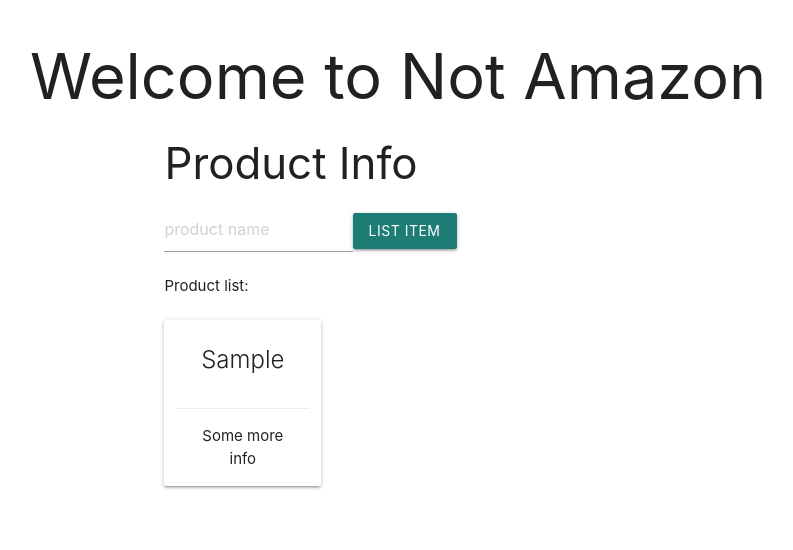
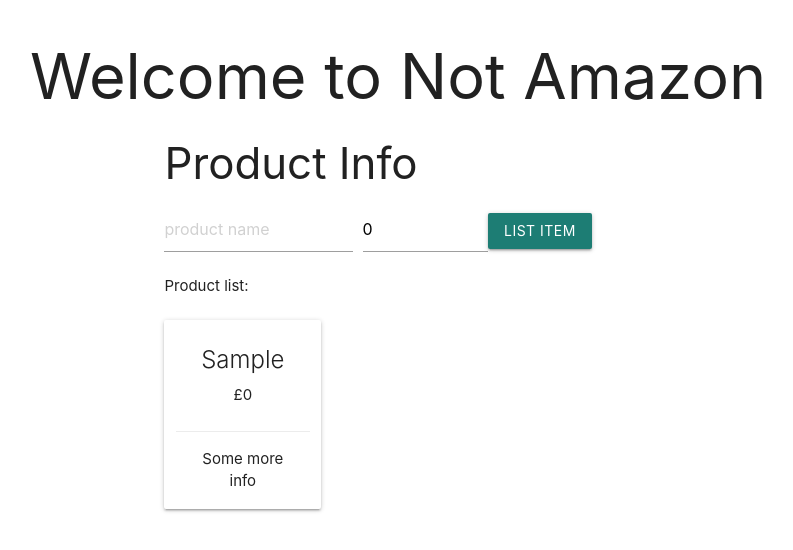
Before and after one commit to TimCPB/Nah-Mazon, a React (Create React App) app: page / in a window 1280 px wide. Both pictures are taken after typing "Sample" into the empty fields and a click on the input "List item". Shown: the top 550 px of the page, without its empty margins (162-955 px from the left). Built offline with nearby package versions, Linux system fonts and the light colour scheme.

Commit message:
add price property and myPriceHandler event listener to record and display item prices

```diff
--- a/src/Form.js
+++ b/src/Form.js
@@ -5,7 +5,8 @@
     constructor(props) {
         super(props)
         this.state = {
-            data: '',
+            title: '',
+            price: 0,
             list: []
         };
         this.myChangeHandler = this.myChangeHandler.bind(this);
@@ -14,14 +15,22 @@
 
     myChangeHandler = (event) => {
         (event).preventDefault();
-        this.setState({ data: event.target.value });
+        this.setState({ title: event.target.value });
     }
+
+    myPriceHandler = (event) => {
+      (event).preventDefault();
+      this.setState({ price: event.target.value });
+  }
 
     mySubmittedForm = (event) => {
         (event).preventDefault();
         let array = []
-        array.push(this.state.data)
-        this.setState({ list: this.state.list.concat(array), data: '' });
+        array.push( {
+          title: this.state.title,
+          price: this.state.price
+        })
+        this.setState({ list: this.state.list.concat(array), title: '', price: 0 });
     }
 
     render() {
@@ -31,17 +40,19 @@
 
 
                     <h3>Product Info</h3>
-                    <input type="text" value={this.state.data} onChange={this.myChangeHandler} style={{ width: "30%" }} placeholder="product name" />
+                    <input type="text" value={this.state.title} onChange={this.myChangeHandler} style={{ width: "30%" }} placeholder="product name" />
+                    <input type="number" value={this.state.price} onChange={this.myPriceHandler} style={{ width: "20%", marginLeft: "10px" }} placeholder="price" />
                     <input type="submit" value="List item" className="btn" />
                 </form>
                 <p>Product list:</p>
                 <div className="row">
                     {this.state.list.map((item, index) => (
-                        <div key={index} className="card col s12 m3 hoverable center-align" style={{ minHeight: "80px" }}>
-                            <div class="card-content">
-                                <span class="card-title"> {item}</span>
+                        <div key={index} className="card col s12 m3 hoverable center-align" style={{ minHeight: "80px", marginRight: "10px" }}>
+                            <div className="card-content">
+                                <span className="card-title"> {item.title}</span>
+                                <span> £{item.price}</span>
                             </div>
-                            <div class="card-action">
+                            <div className="card-action">
                                 <span>Some more info</span>
 
                             </div>
```
